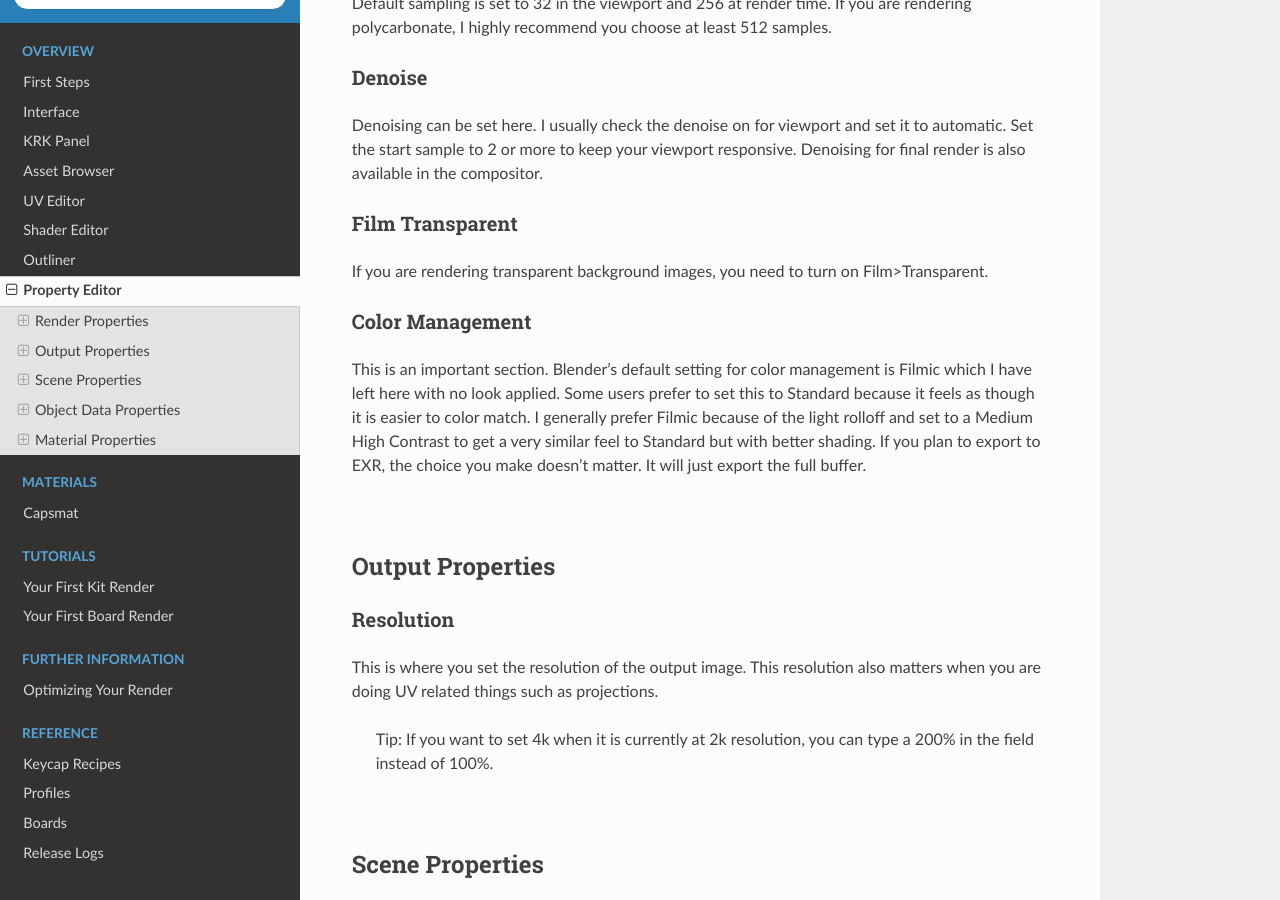
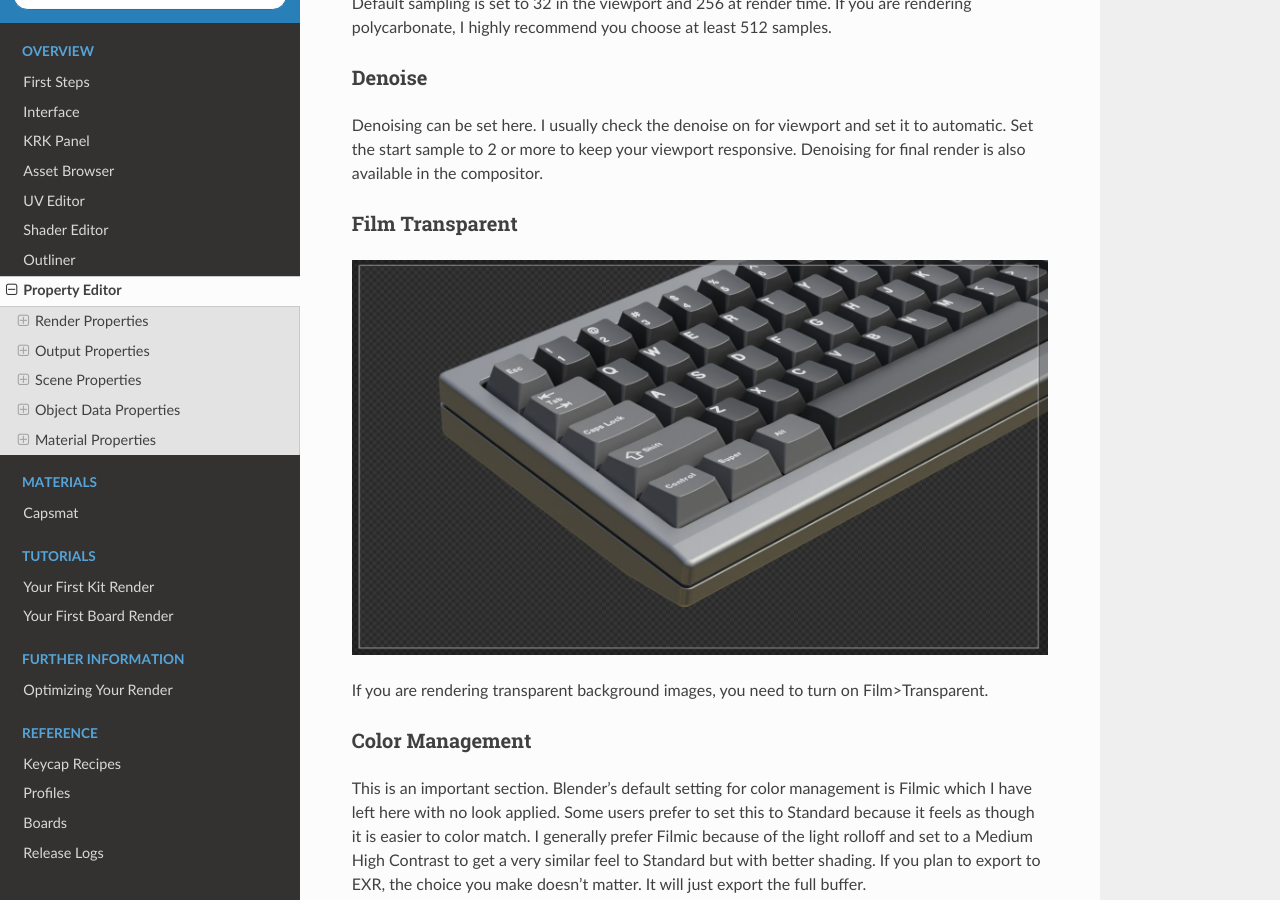
Before and after one commit to imperfectlink/KeyboardRenderKit, a Sphinx documentation site: the page built from docs/source/properties.rst, in a window 1280 px wide and 900 px high, scrolled down 1261 px. Built offline with Sphinx 7.4.7 and the Read the Docs theme 2.0.0, drawn with Linux system fonts in a browser that asks for light colours.

Commit message:
Update properties.rst

```diff
--- a/docs/source/properties.rst
+++ b/docs/source/properties.rst
@@ -26,6 +26,9 @@ Denoising can be set here. I usually check the denoise on for viewport and set i
 
 Film Transparent
 ----
+
+.. image:: img/FilmTransparent.jpg
+
 If you are rendering transparent background images, you need to turn on Film>Transparent.
 
 Color Management
```
